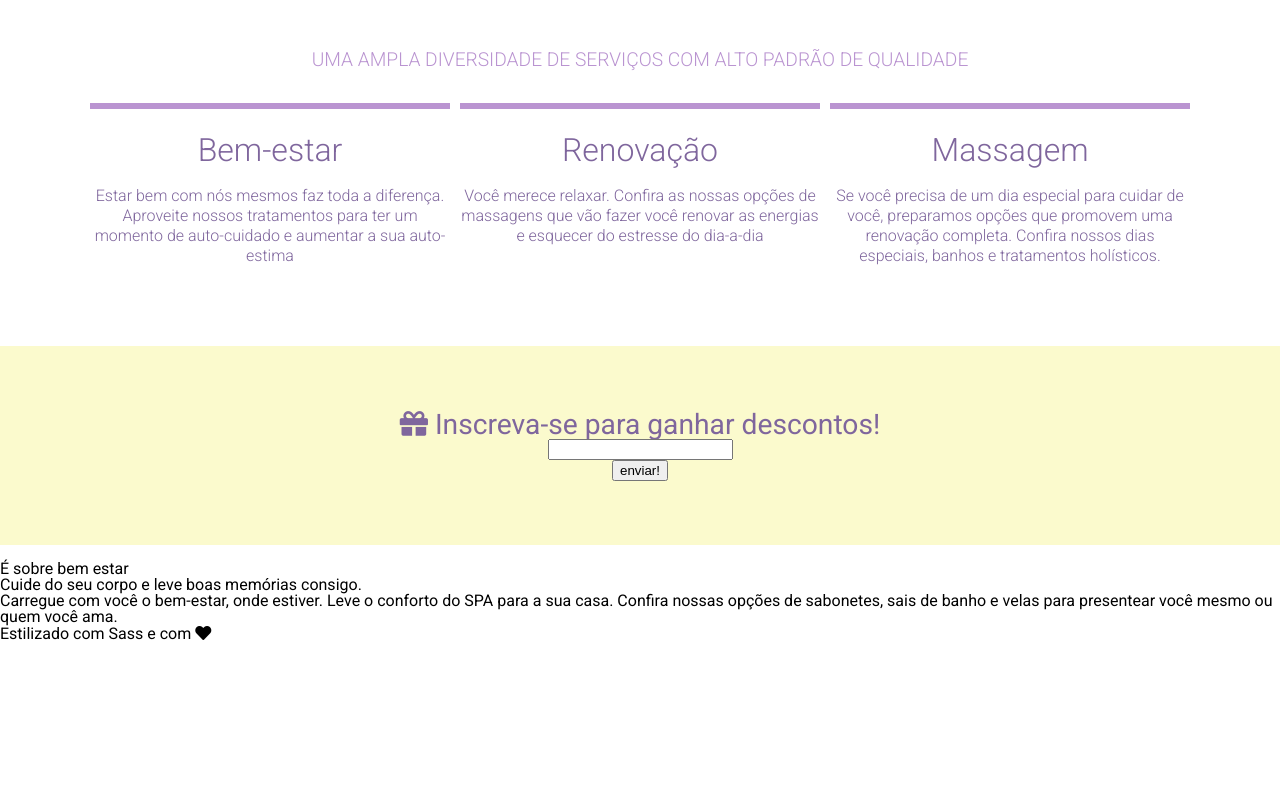
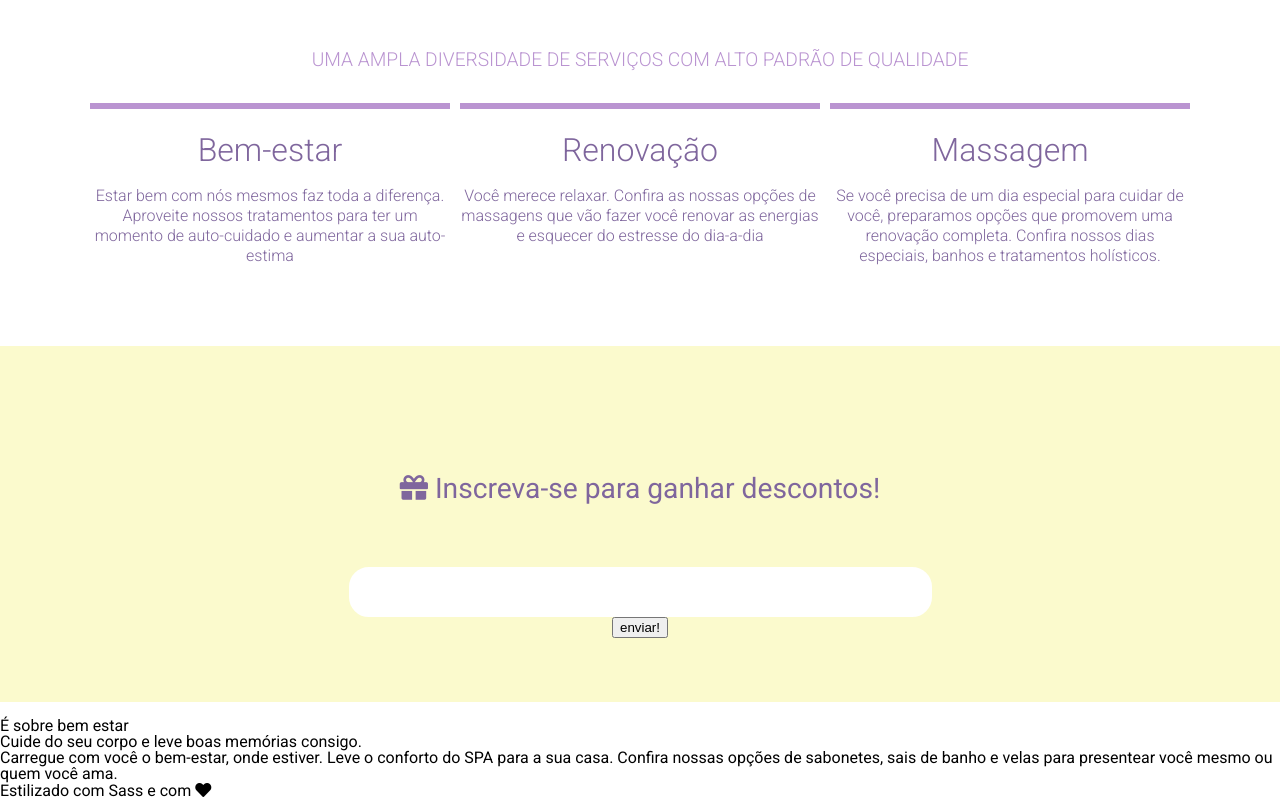
Before and after one commit to LucasGabriel021/Alura-SPA, a plain HTML site: page index.html in a window 1280 px wide. Shown: the part 548-1348 px from the top of the page. Before the commit the page ends 1191 px from the top, so only its background shows below. Drawn offline with nearby package versions, Linux system fonts and the light colour scheme.

Commit message:
Finalizado o sass do input

```diff
--- a/styles/components/_cupom.scss
+++ b/styles/components/_cupom.scss
@@ -6,9 +6,30 @@
      text-align: center;
      .texto {
           color: $cor-primaria;
+          padding: 4rem;
+          text-align: center;
           h2 {
                margin: 2 rem;
                font-size: $tamanho-fonte / 1.7;
           }
      }
+     .input {
+          margin: 0 auto;
+          width: 575px;
+          border-radius: 20px;
+          border: 4px solid #FFF;
+          background-color: #fff;
+          input {
+               border-radius: 20px;
+               height: 40px;
+               border: none;
+               outline: none;
+               text-align: center;
+               font-size: 26px;
+          }
+          &:hover, &:focus-within {
+               box-shadow: 1px 1px 8px 1px $cor-primaria;
+               outline: none;
+          }
+     }
 }
```
Also changed, not shown: styles/style.css, 2 other files.
